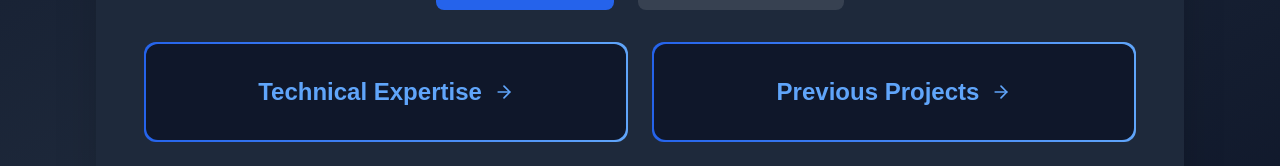
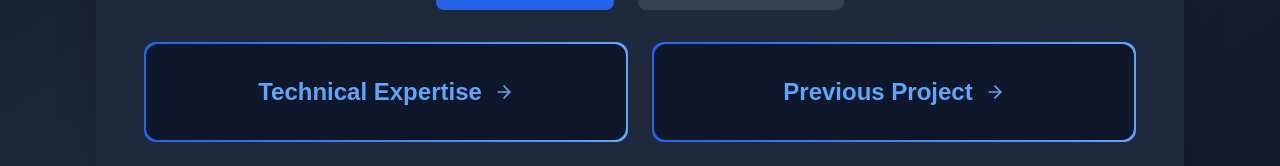
Before and after one commit to DonaldJansUy/djsu_porfolio, a Next.js app: page / in a window 1280 px wide. Shown: the part 513-679 px from the top of the page. Built offline with nearby package versions, Linux system fonts and the light colour scheme.

Commit message:
Update page.js

```diff
--- a/src/app/page.js
+++ b/src/app/page.js
@@ -82,7 +82,7 @@ const Page = () => {
               >
                 <div className="bg-slate-900 rounded-xl px-6 py-8 text-center">
                   <h3 className="text-2xl font-bold text-blue-400 flex items-center justify-center gap-3">
-                    Previous Projects
+                    Previous Project
                     <ArrowRight className="w-5 h-5" />
                   </h3>
                 </div>
```
